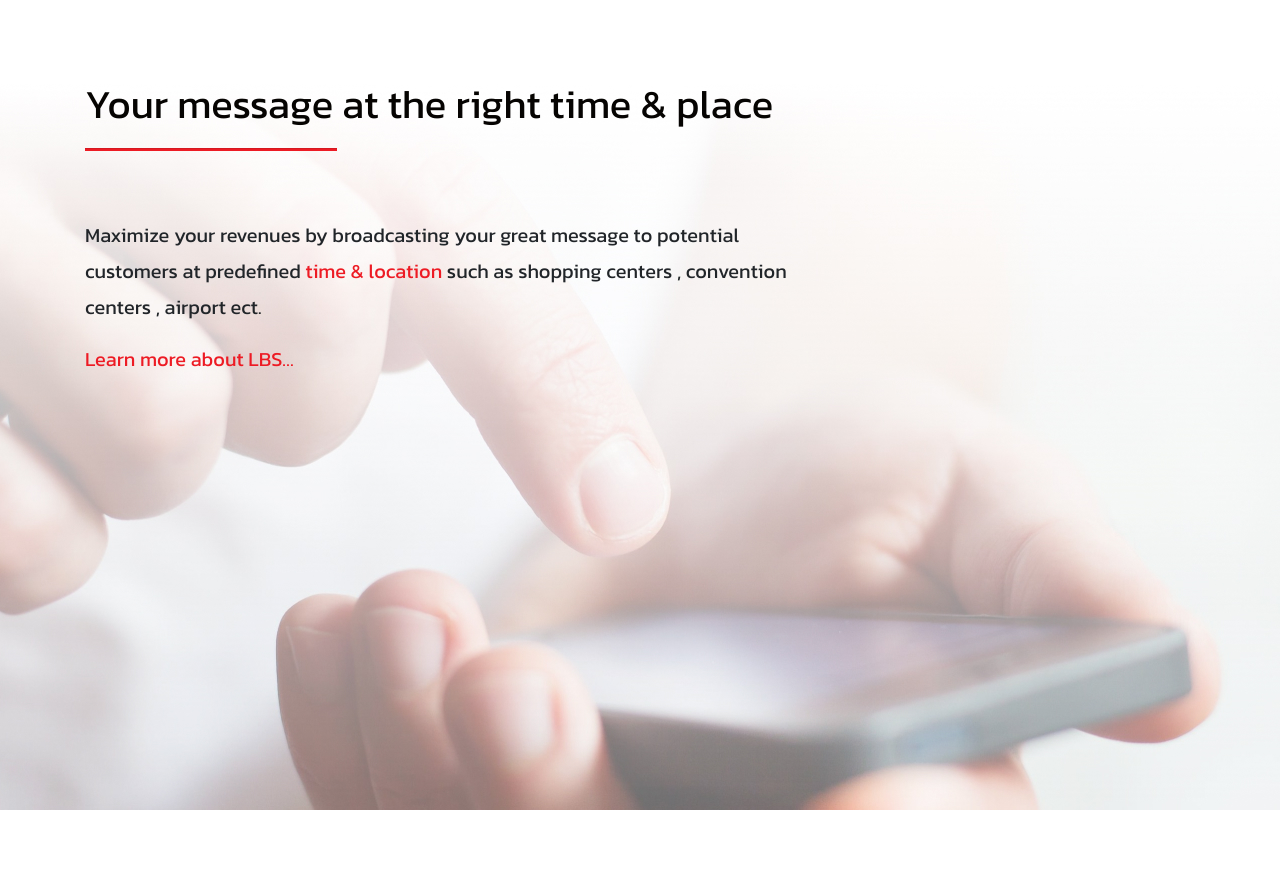
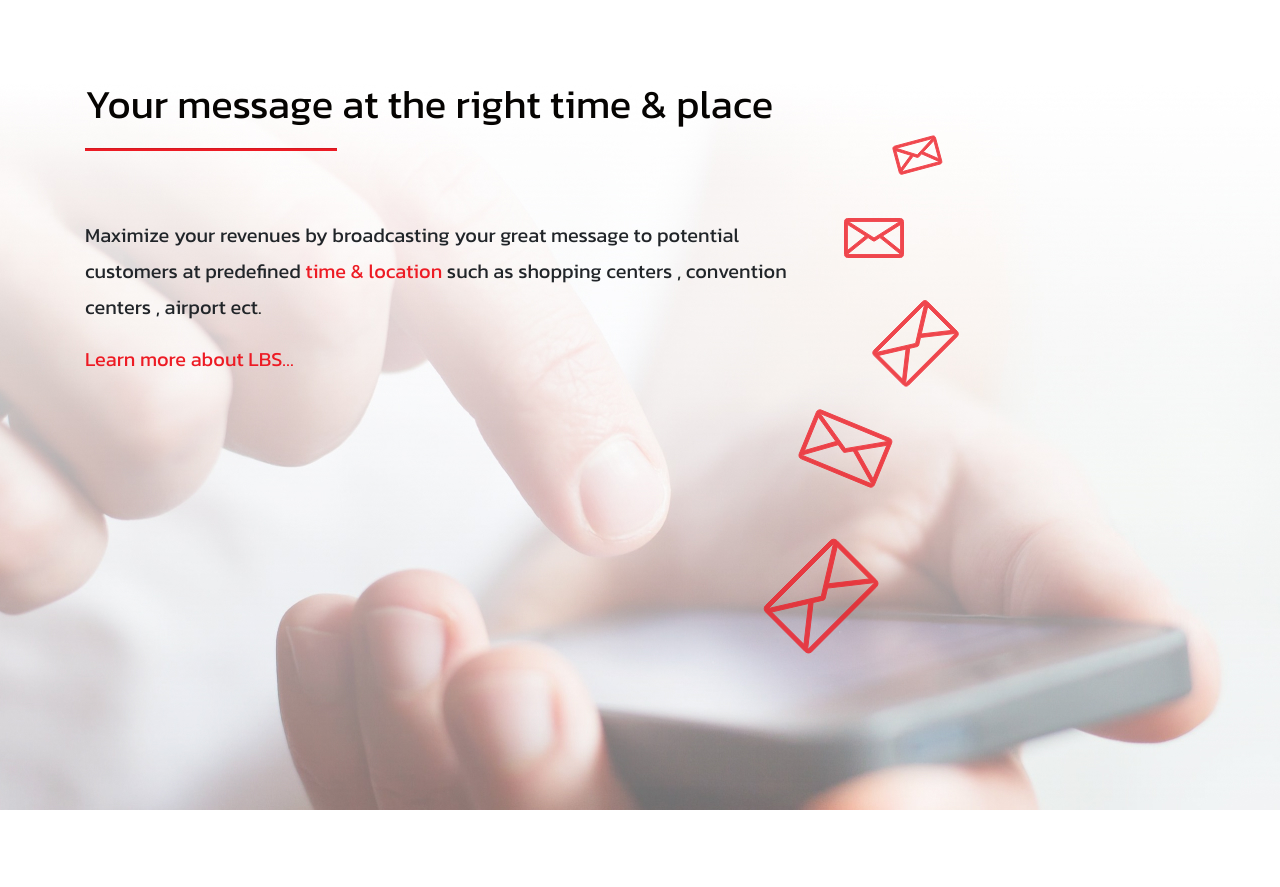
Before and after one commit to AlekseyOk/AlekseyOk.github.io, a plain HTML site: page landing /index.html in a window 1280 px wide. Shown: the part 1720-2607 px from the top of the page. Drawn offline with nearby package versions, Linux system fonts and the light colour scheme.

Commit message:
Update index.html

```diff
--- a/landing /index.html
+++ b/landing /index.html
@@ -127,6 +127,7 @@
             <h3>Maximize your revenues by broadcasting your great message to potential customers at predefined <span>time & location</span> such as shopping centers ,
                 convention centers , airport ect.</h3>
             <a href="#">Learn more about LBS…</a>
+            <img class="messages" src="./pictures/maximize-revenues/messages.svg" alt="messages">
         </div>
     </section>
 
```
